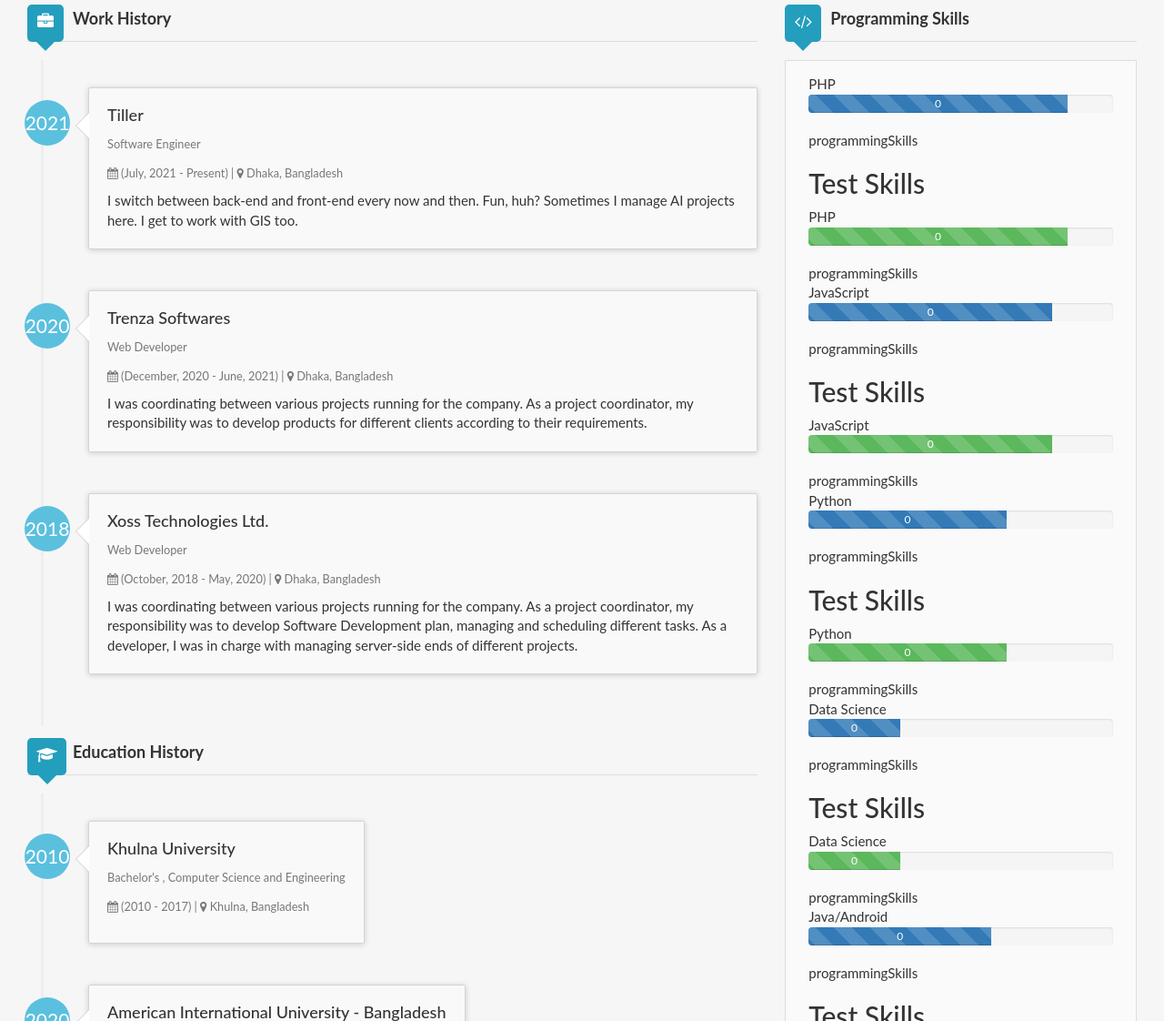
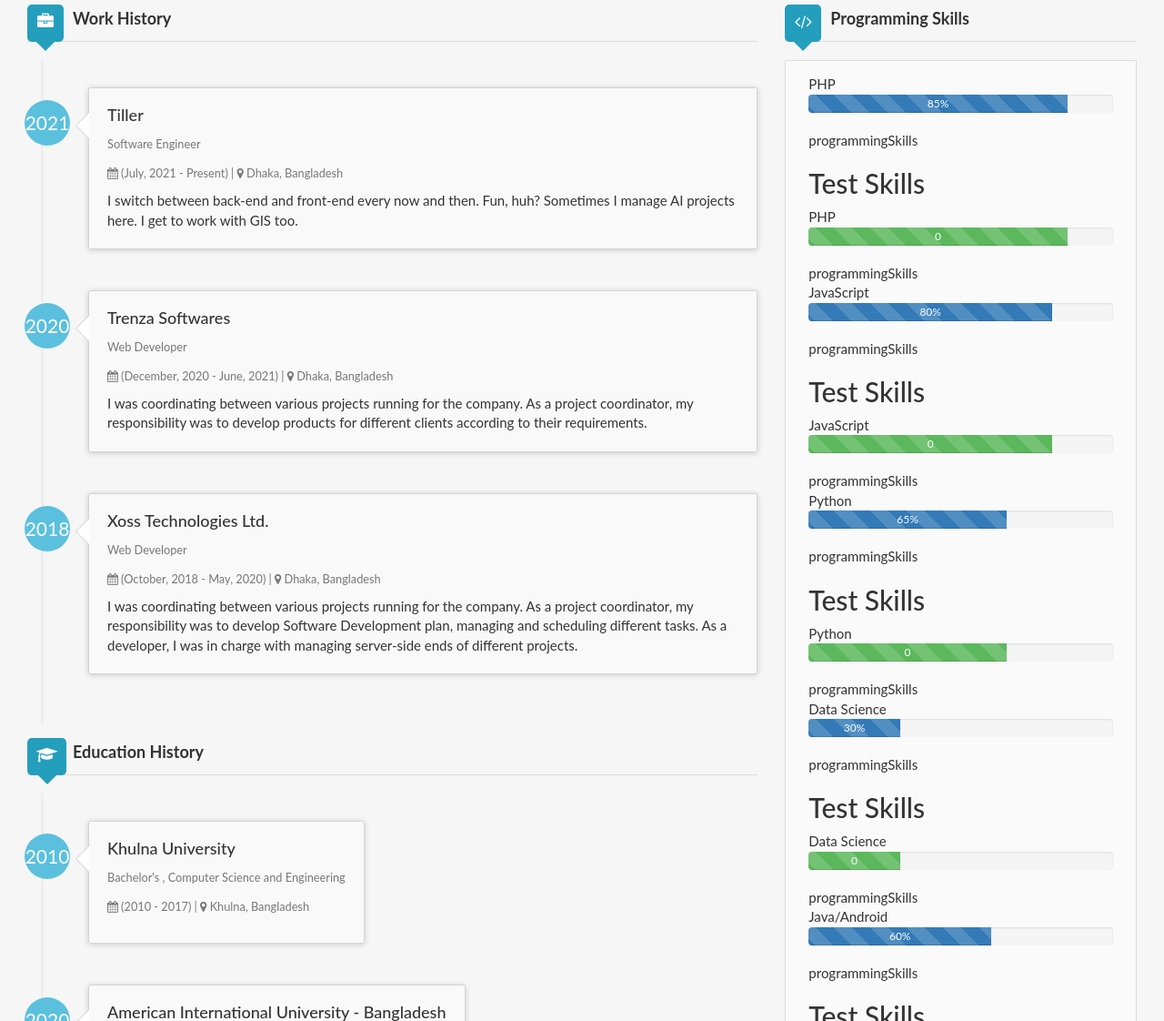
Before and after one commit to Shounok/Shounok.github.io, a Jekyll site: the page built from index.html, in a window 1280 px wide. Shown: the part 196-1318 px from the top of the page at 91% size. Built offline with Jekyll 4.4.1, drawn with Linux system fonts in a browser that asks for light colours; nearby versions of some CDN libraries.

Commit message:
Update index.html

```diff
--- a/index.html
+++ b/index.html
@@ -246,8 +246,7 @@
                 class="progress-bar"
                 style="width: {{ programmingSkill.percentage }}"
                 data-values="{{ programmingSkill.percentage }}"
-              >0
-                <!-- <span>{{ programmingSkill.percentage }} </span> -->
+              >{{ programmingSkill.percentage }}
               </div>
             </div>
             {% endif %}
```
